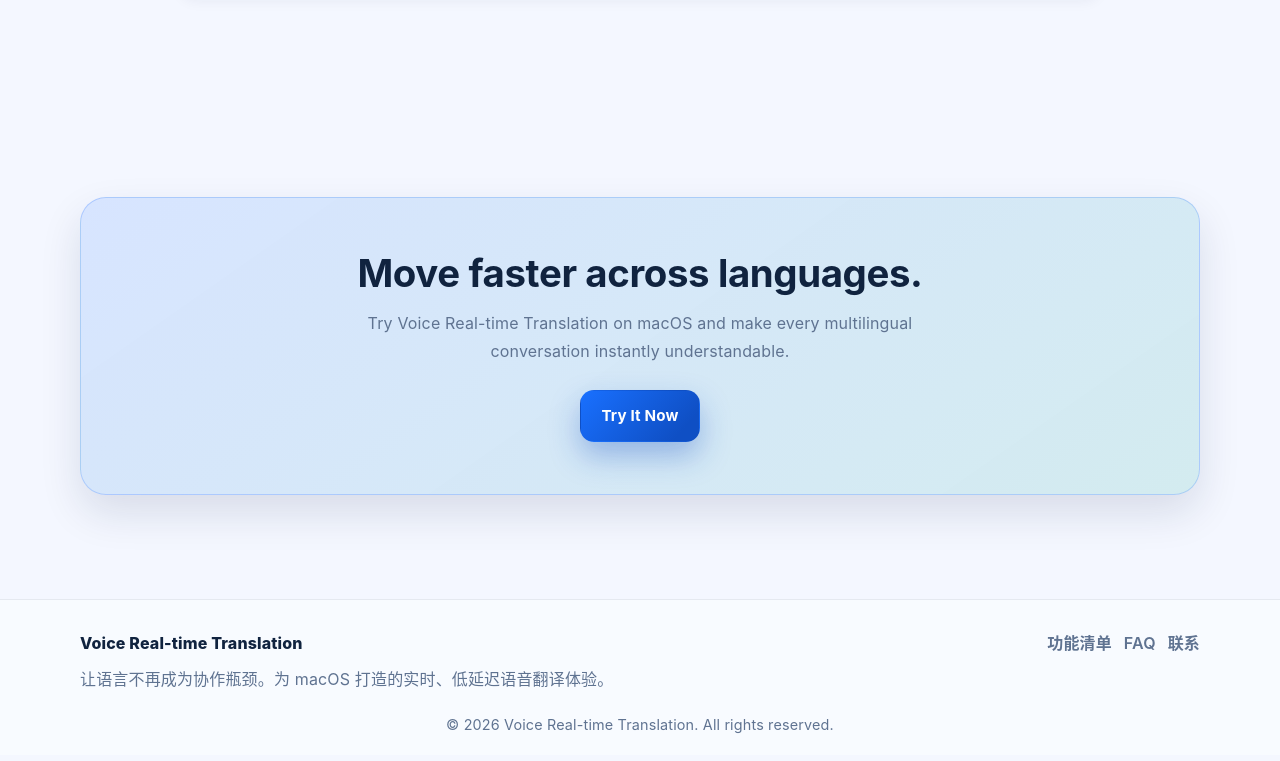
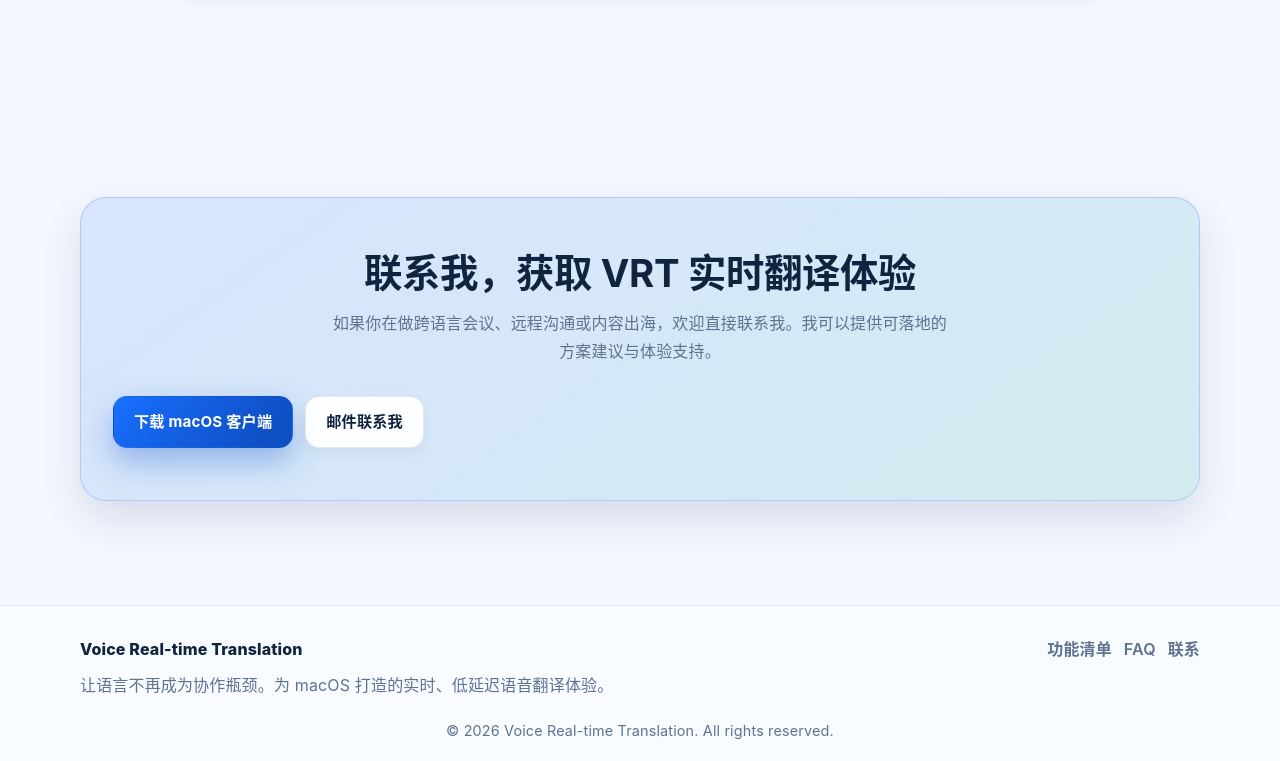
Before and after one commit to junxinzhang/vrt-landing-page, a plain HTML site: page index.html in a window 1280 px wide. Shown: the part 3595-4356 px from the top of the page. Drawn offline with Linux system fonts and the light colour scheme.

Commit message:
feat: update contact CTA section with localized contact actions

```diff
--- a/index.html
+++ b/index.html
@@ -271,9 +271,12 @@
 
     <section class="section cta" id="cta">
       <div class="container cta-inner will-reveal">
-        <h2>Move faster across languages.</h2>
-        <p>Try Voice Real-time Translation on macOS and make every multilingual conversation instantly understandable.</p>
-        <a class="btn btn-primary" href="mailto:hello@junxinzhang.com">Try It Now</a>
+        <h2>联系我，获取 VRT 实时翻译体验</h2>
+        <p>如果你在做跨语言会议、远程沟通或内容出海，欢迎直接联系我。我可以提供可落地的方案建议与体验支持。</p>
+        <div class="hero-actions cta-actions">
+          <a class="btn btn-primary" href="downloads/VoiceTranslation.dmg" target="_blank" rel="noopener">下载 macOS 客户端</a>
+          <a class="btn btn-secondary" href="mailto:jason2023zhang@gmail.com">邮件联系我</a>
+        </div>
       </div>
     </section>
   </main>
```
